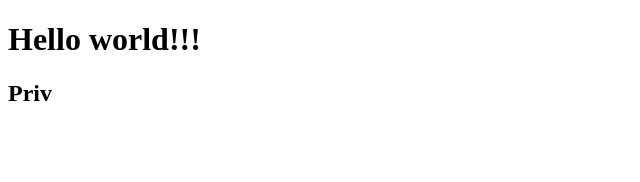
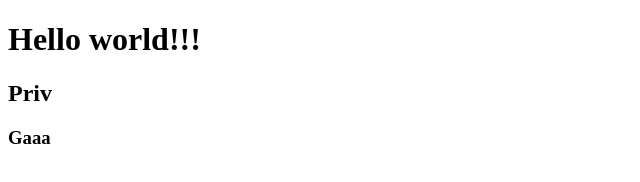
Before and after one commit to nkeyy0/test, a plain HTML site: page index.html in a window 1280 px wide. Shown: the full height of the page, 0-640 px from the left. Drawn offline with Linux system fonts and the light colour scheme.

Commit message:
h3 tag add

```diff
--- a/index.html
+++ b/index.html
@@ -8,6 +8,7 @@
 <body>
     <h1>Hello world!!!</h1>
     <h2>Priv</h2>
+    <h3>Gaaa</h3>
     <script src="js/script.js"></script>
 </body>
 </html>
```
